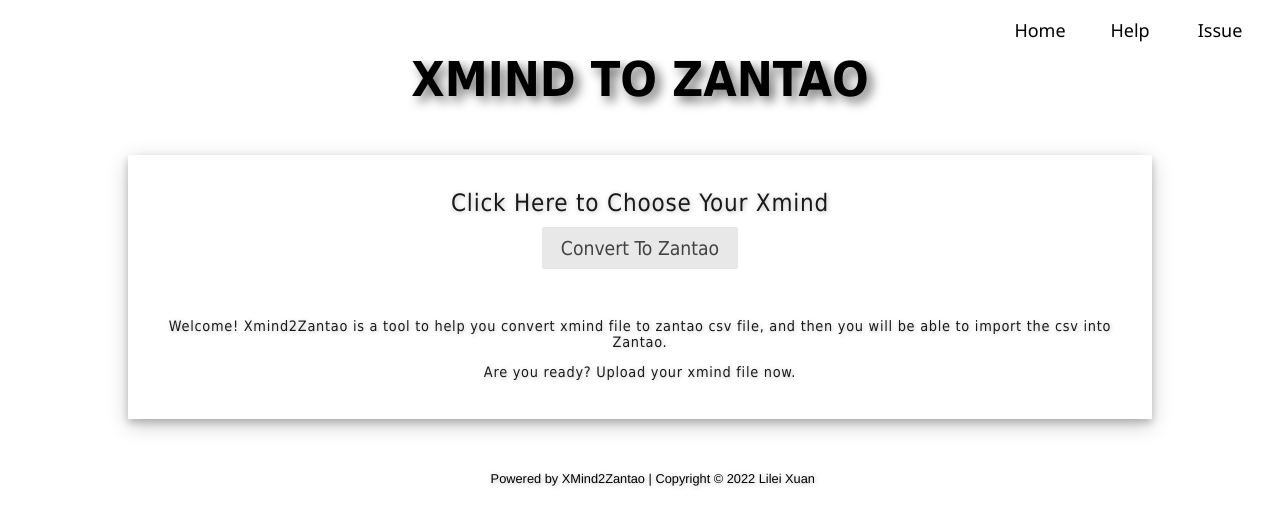
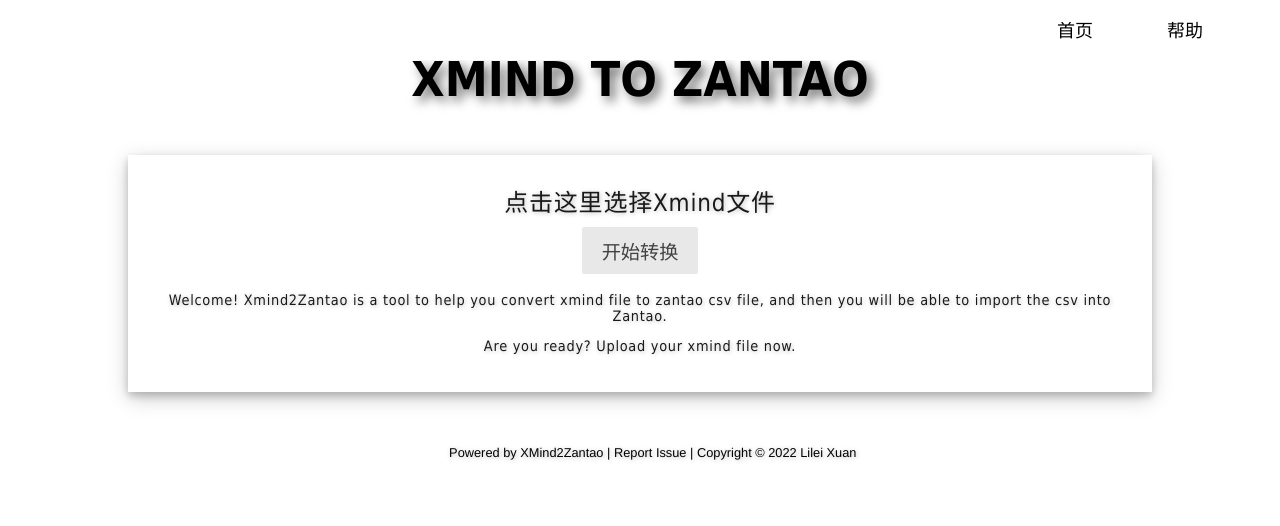
Before and after one commit to lileixuan/xmind2zantao, a Flask app: page / in a window 1280 px wide. Shown: the top 526 px of the page. Run offline with Flask 2, Linux system fonts and the light colour scheme; data that the repository does not hold is empty.

Commit message:
修改提示为中文

```diff
--- a/xmind2zantao_web/static/css/head.css
+++ b/xmind2zantao_web/static/css/head.css
@@ -47,7 +47,7 @@
 }
 
 .hd-right ul li {
-    width: 80px;
+    width: 50px;
     display: flex;
     justify-content: center;
     align-content: center;
@@ -84,7 +84,6 @@
     padding: 6px 12px;
     font-size: 16px;
     line-height: 1.42857143;
-    border: 1px solid #ccc;
     border-radius: 4px;
     -webkit-box-shadow: inset 0 1px 1px rgba(0,0,0,.075);
     box-shadow: inset 0 1px 1px rgba(0,0,0,.075);
--- a/xmind2zantao_web/static/css/v2.css
+++ b/xmind2zantao_web/static/css/v2.css
@@ -53,7 +53,7 @@
 .select-xmind {
     border-bottom: 2px solid #FFF;
     margin: auto;
-    padding-bottom: 2em;
+    padding-bottom: 0.05em;
     width: 60%;
 
 }
--- a/xmind2zantao_web/templates/base.html
+++ b/xmind2zantao_web/templates/base.html
@@ -24,12 +24,12 @@
         </nav>
         <nav class="hd-right">
             <ul>
-                <li><a href="{{ url_for("index") }}">Home</a></li>
-                <li><a href="{{ url_for('static',filename='guide/index.html') }}" target="_blank">Help</a></li>
-                <li><a href="https://github.com/lileixuan/xmind2zantao/issues/new" target="_blank">Issue</a></li>
+                <li><a href="{{ url_for("index") }}">首页</a></li>
+                <li><a href="{{ url_for('static',filename='guide/index.html') }}" target="_blank">帮助</a></li>
+{#                <li><a href="https://github.com/lileixuan/xmind2zantao/issues/new" target="_blank">Issue</a></li>#}
 
                 {% if zantao_api %}
-                    <li><a href="{{ url_for("logout") }}">Logout</a></li>
+                    <li><a href="{{ url_for("logout") }}">登出</a></li>
                 {% endif %}
             </ul>
         </nav>
@@ -45,7 +45,7 @@
         <div class="footer-home">
             Powered by <a href="https://github.com/lileixuan/xmind2zantao" target="_blank">XMind2Zantao</a> |
             {#            <a href="{{ url_for('static',filename='guide/index.html') }}" target="_blank">How To Use</a> |#}
-            {#            <a href="https://github.com/lileixuan/xmind2zantao/issues/new" target="_blank">Report Issue</a> |#}
+                        <a href="https://github.com/lileixuan/xmind2zantao/issues/new" target="_blank">Report Issue</a> |
             Copyright &copy; 2022 Lilei Xuan
         </div>
     {% endblock %}
--- a/xmind2zantao_web/templates/index.html
+++ b/xmind2zantao_web/templates/index.html
@@ -9,22 +9,19 @@
         <div class="splash-head">
             <div class="select-xmind splash-subhead">
                 <form action="/upload" method="post" enctype="multipart/form-data">
-                    <label id="file-label" for="file">Click
-                        Here
-                        to Choose Your Xmind
-                    </label>
+                    <label id="file-label" for="file">点击这里选择Xmind文件</label>
                     <input id="file" accept=".xmind" type="file" name="file" required/><br>
                     <input type="submit" class="pure-button "
-                           value="Convert To Zantao"/>
+                           value="开始转换"/>
                 </form>
             </div>
             {% if records %}
                 <table class="pure-table recent-xminds">
                     <thead>
                     <tr>
-                        <th width="60%">NAME</th>
-                        <th width="15%">TIME</th>
-                        <th>ACTIONS</th>
+                        <th width="60%">文件</th>
+                        <th width="15%">时间</th>
+                        <th>操作</th>
                     </tr>
                     </thead>
                     <tbody>
@@ -32,10 +29,10 @@
                         <tr>
                             <td title="{{ record[1] }}"> {{ record[0] }}</td>
                             <td>{{ record[2] }}</td>
-                            <td><a href="{{ url_for('download_xmind_file',filename=record[1]) }}">DOWNLOAD</a> |
+                            <td><a href="{{ url_for('download_xmind_file',filename=record[1]) }}">下载</a> |
 {#                                <a href="{{ url_for('download_csv_file',filename=record[1]) }}">CSV</a> |#}
-                                <a href="{{ url_for('preview_file',filename=record[1]) }}">PREVIEW</a>|
-                                <a href="{{ url_for('delete_file',filename=record[1], record_id=record[4]) }}">DELETE</a>
+                                <a href="{{ url_for('preview_file',filename=record[1]) }}">预览转换</a> |
+                                <a href="{{ url_for('delete_file',filename=record[1], record_id=record[4]) }}"> 删除</a>
                             </td>
                         </tr>
                     {% endfor %}
--- a/xmind2zantao_web/templates/login.html
+++ b/xmind2zantao_web/templates/login.html
@@ -1,5 +1,4 @@
 
-{#<link rel="stylesheet" type="text/css" media="all" href="{{ url_for('static',filename='css/style.css') }}">#}
 <link rel="stylesheet" type="text/css" media="all" href="{{ url_for('static',filename='css/v2.css') }}">
 <link rel="stylesheet" type="text/css" media="all" href="{{ url_for('static',filename='css/login.css') }}">
 
--- a/xmind2zantao_web/templates/preview.html
+++ b/xmind2zantao_web/templates/preview.html
@@ -22,7 +22,7 @@
     <div class="splash-container">
         <div class="splash-preview">
             <div class="header">
-                <h1>{{ name }} - Preview</h1>
+                <h1>{{ name }}</h1>
                 <h2> 用例: {{ testcases | length }}
                     {% if zantao_api %}  /
                         <a href="{{ url_for('preview_tree_file',filename=name,product=selected_product) }}"
--- a/xmind2zantao_web/templates/preview_tree.html
+++ b/xmind2zantao_web/templates/preview_tree.html
@@ -3,7 +3,7 @@
     <div class="splash-container">
         <div class="splash-preview">
             <div class="header">
-                <h1>{{ name }} - module</h1>
+                <h1>{{ name }}</h1>
                 <h2> 产品: <span style="color:red;">{{ product_name }}</span> / 用例: {{ testcases | length }}
                     {% if zantao_api %}  /
                         模块缺失:
```
